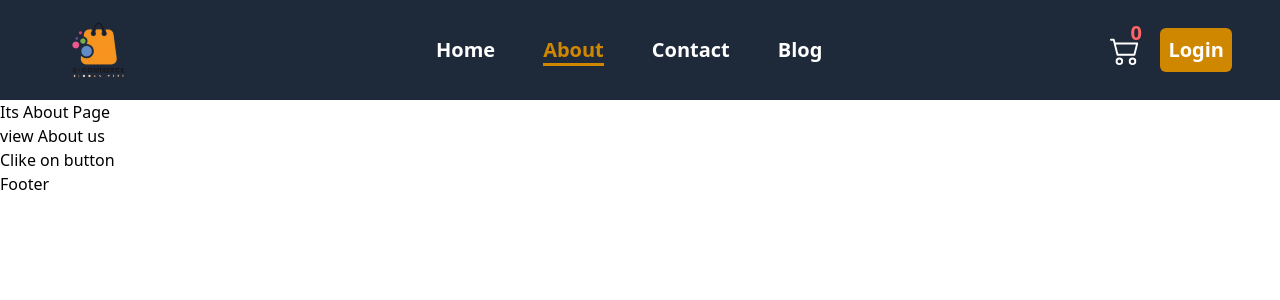
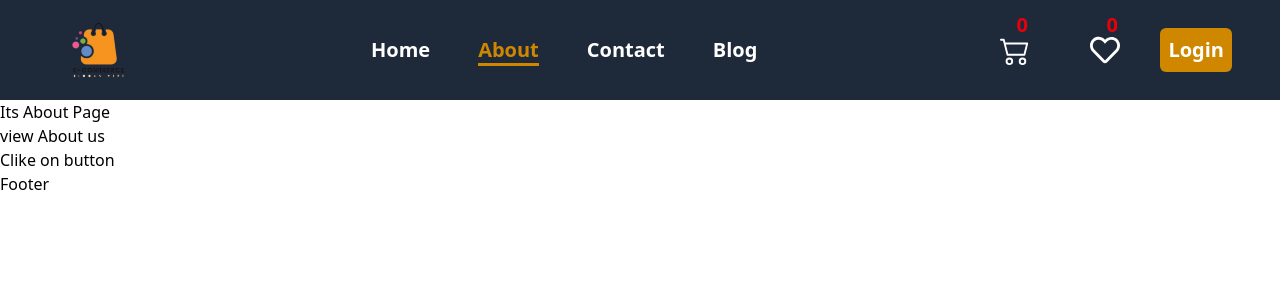
Before and after one commit to sayaliwagal/E-com-shop, a React (Vite) app: page /about in a window 1280 px wide. Shown: the top 300 px of the page. Built offline with nearby package versions, Linux system fonts and the light colour scheme.

Commit message:
Add whislist ui completed

```diff
--- a/src/Components/Header.jsx
+++ b/src/Components/Header.jsx
@@ -5,6 +5,7 @@ import useOnline from "../Utils/useOnline";
 import CartContext from "../Utils/Context/CartContext";
 import ResponsiveMenu from "./ResponsiveMenu.jsx";
 import { BsCart2 } from "react-icons/bs";
+import { FaRegHeart } from "react-icons/fa";
 import { GiHamburgerMenu } from "react-icons/gi";
 
 const Header = () => {
@@ -84,10 +85,19 @@ const Header = () => {
             <div className="flex items-center space-x-5 ">
               <NavLink
                 to={"/cart"}
-                className="hover:text-purple-300 flex relative"
+                className="hover:bg-yellow-500 flex relative p-5  rounded-full  hover:text-slate-200"
               >
                 <BsCart2 size={30} />{" "}
-                <span className="absolute -top-4 left-5 text-red-400 font-semibold text-xl">
+                <span className="absolute -top-1 left-9 text-red-600 font-semibold text-xl">
+                  {cart.length}
+                </span>
+              </NavLink>
+                        <NavLink
+                to={"/wishlist"}
+                className="hover:bg-yellow-500 flex relative p-5  rounded-full  hover:text-slate-200"
+              >
+                <FaRegHeart size={30} />{" "}
+                <span className="absolute -top-1 left-9 text-red-600 font-semibold text-xl">
                   {cart.length}
                 </span>
               </NavLink>
```
